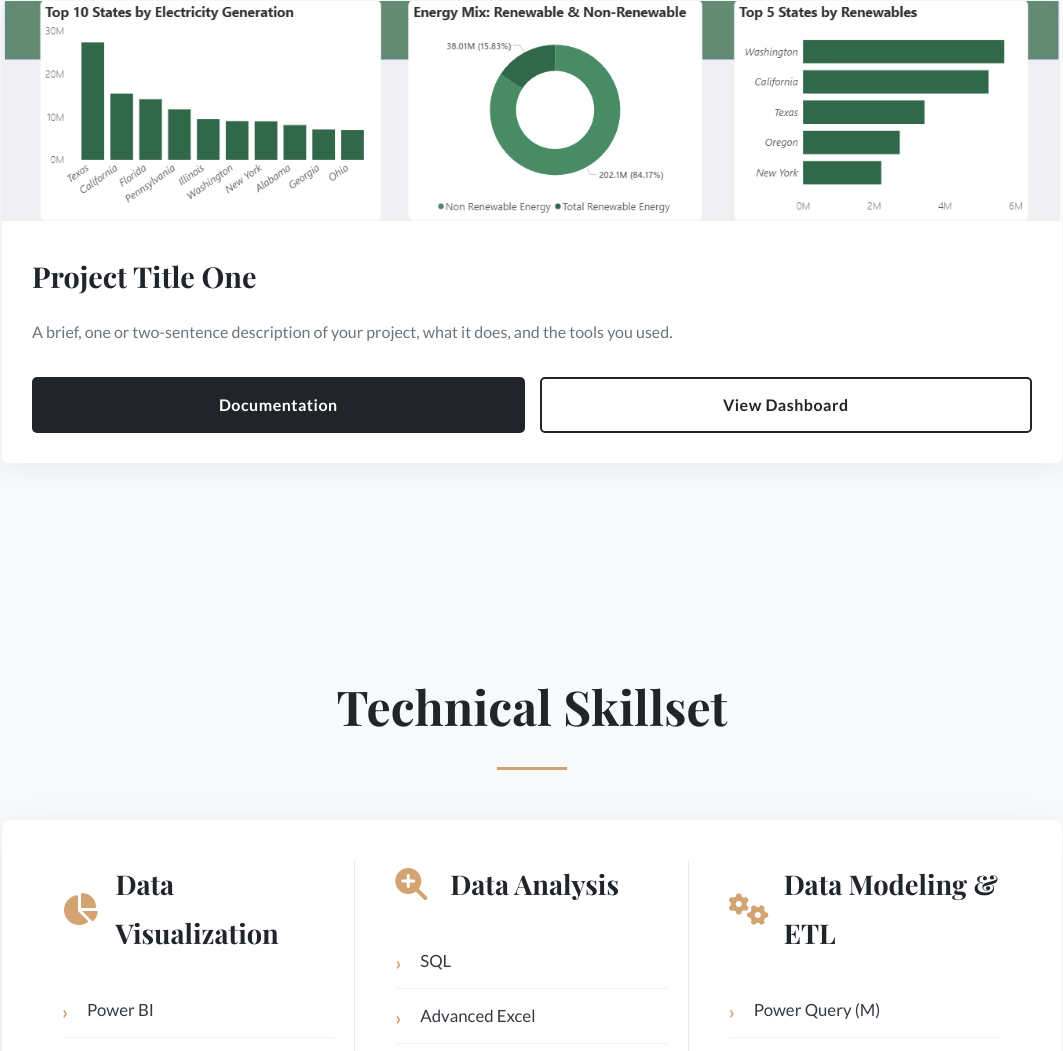
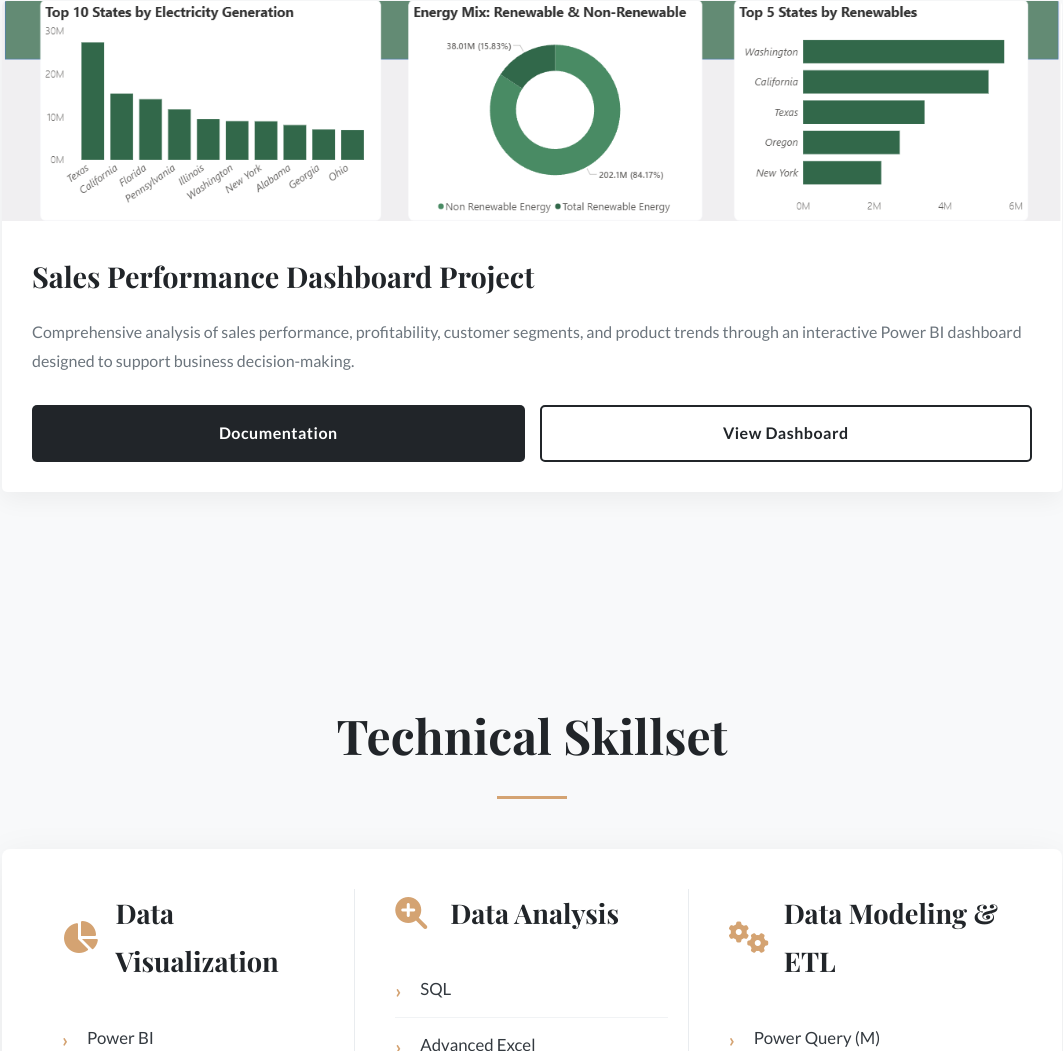
Before and after one commit to OutmanAMRHOURH/outmanamrhourh.github.io, a plain HTML site: page index.html in a window 1280 px wide. Shown: the part 1463-2514 px from the top of the page, without its empty margins (108-1171 px from the left). Drawn offline with nearby package versions, Linux system fonts and the light colour scheme.

Commit message:
Update index.html

```diff
--- a/index.html
+++ b/index.html
@@ -87,8 +87,9 @@
                 <!--💡UPDATE: Add a preview image of your project to assets/images/ -->
                 <img src="assets/images/US-Elec.png" alt="Project One Preview">
                 <div class="project-card-content">
-                    <h3>Project Title One</h3>
-                    <p>A brief, one or two-sentence description of your project, what it does, and the tools you used.</p>
+                    <h3>Sales Performance Dashboard Project</h3>
+                    <p>Comprehensive analysis of sales performance, profitability, customer segments, and product trends through
+                        an interactive Power BI dashboard designed to support business decision-making.</p>
                     <div class="project-buttons">
                         <!--💡UPDATE: Add link to your project's code/documentation on GitHub-->
                         <a href="https://github.com/OutmanAMRHOURH" target="_blank" class="btn">Documentation</a>
```
